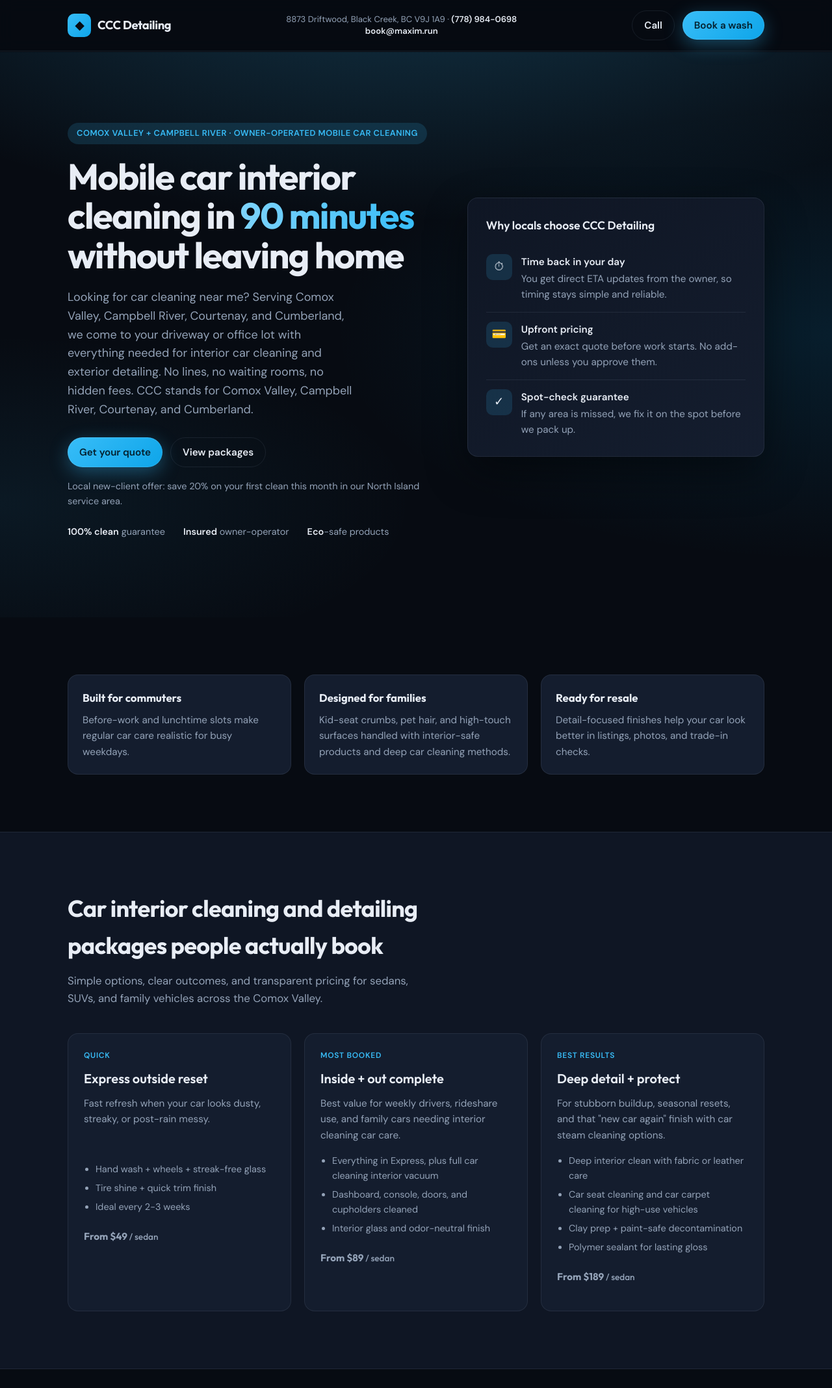
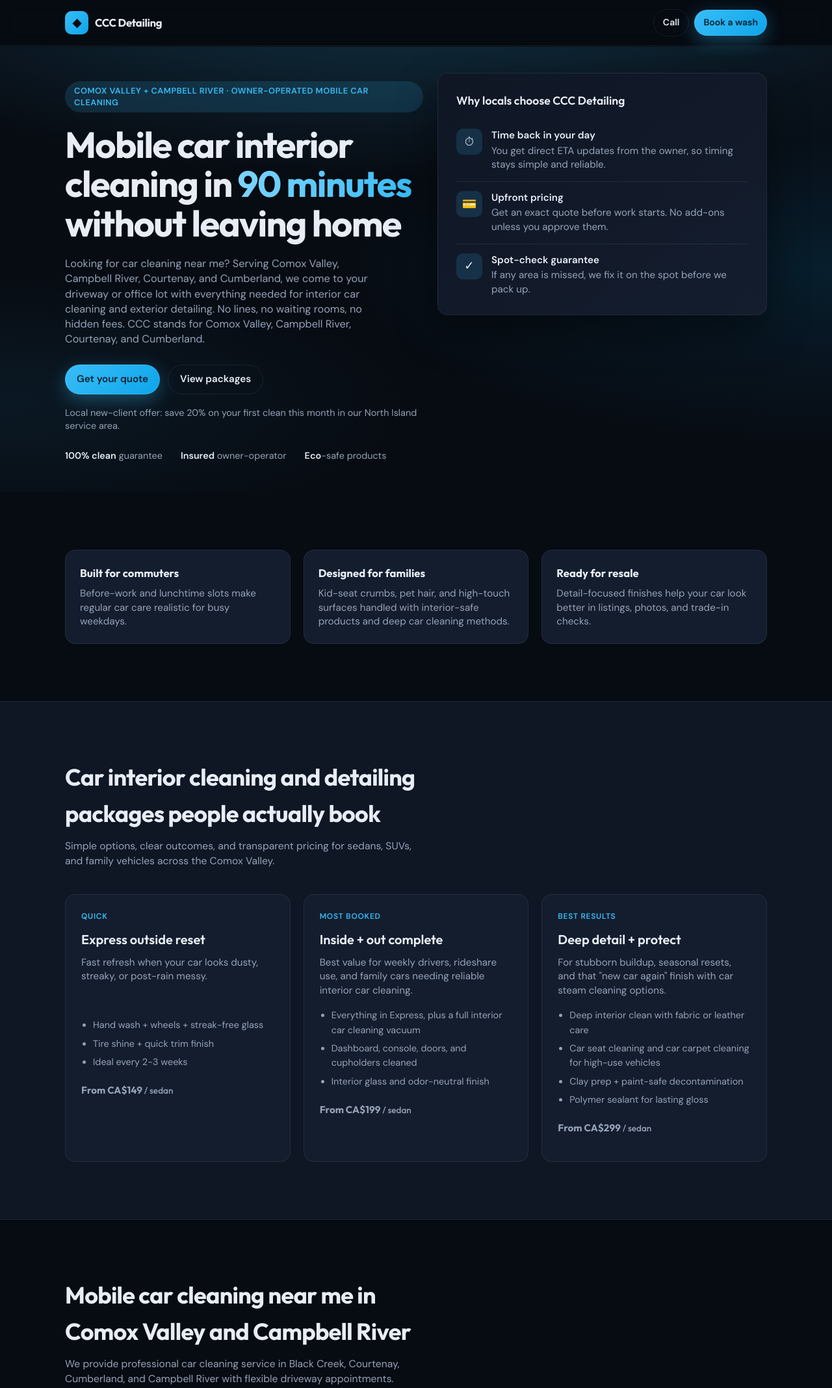
Before and after one commit to magzim21/cleaning-landing-page, a plain HTML site: page index.html in a window 1280 px wide. Shown: the top 2136 px of the page at 65% size. Drawn offline with Linux system fonts and the light colour scheme.

Commit message:
feat: alignments

```diff
--- a/index.html
+++ b/index.html
@@ -42,8 +42,7 @@
           "Car steam cleaning",
           "Car seat cleaning",
           "Car carpet cleaning"
-        ],
-        "url": "https://cccdetailing.ca"
+        ]
       }
     </script>
     <link rel="preconnect" href="https://fonts.googleapis.com">
@@ -82,10 +81,15 @@
         font-family: "DM Sans", system-ui, sans-serif;
         font-optical-sizing: auto;
         font-size: 1rem;
-        line-height: 1.6;
+        line-height: 1.55;
         color: var(--text);
         background: var(--bg-deep);
         -webkit-font-smoothing: antialiased;
+      }
+
+      p {
+        font-size: 0.94rem;
+        line-height: 1.42;
       }
 
       a {
@@ -344,7 +348,7 @@
       }
 
       .hero-lede {
-        font-size: 1.125rem;
+        font-size: 1.02rem;
         color: var(--text-muted);
         max-width: 36ch;
         margin: 0 0 28px;
@@ -490,7 +494,7 @@
       .section-head p {
         margin: 0;
         color: var(--text-muted);
-        font-size: 1.05rem;
+        font-size: 0.98rem;
       }
 
       /* Services */
@@ -711,7 +715,7 @@
         font-weight: 600;
       }
 
-      @media (max-width: 768px) {
+      @media (max-width: 767px) {
         .site-header .inner {
           flex-wrap: wrap;
           justify-content: center;
@@ -753,8 +757,17 @@
           font-size: clamp(1.95rem, 7.6vw, 2.6rem);
         }
 
+        .eyebrow {
+          display: flex;
+          width: fit-content;
+          margin-left: auto;
+          margin-right: auto;
+        }
+
         .hero-lede {
-          font-size: 1rem;
+          font-size: 0.95rem;
+          max-width: none;
+          width: 100%;
           margin-bottom: 20px;
         }
 
@@ -775,6 +788,66 @@
 
         .cta-band {
           padding: 26px 14px;
+        }
+      }
+
+      @media (min-width: 768px) and (max-width: 1280px) {
+        .wrap {
+          padding: 0 20px;
+        }
+
+        .site-header .inner {
+          padding: 14px 20px;
+          gap: 10px;
+        }
+
+        .brand {
+          font-size: 1.05rem;
+        }
+
+        .header-center {
+          display: none;
+        }
+
+        .header-contact {
+          font-size: 0.74rem;
+          line-height: 1.3;
+        }
+
+        .header-contact .line:last-child {
+          display: none;
+        }
+
+        .nav-actions {
+          margin-left: auto;
+          gap: 8px;
+        }
+
+        .nav-actions .btn {
+          padding: 9px 14px;
+          font-size: 0.88rem;
+        }
+
+        .hero {
+          padding: 40px 0 46px;
+        }
+
+        .hero-grid {
+          grid-template-columns: minmax(0, 1fr) minmax(0, 0.92fr);
+          gap: 22px;
+          align-items: start;
+        }
+
+        .hero-lede {
+          max-width: 44ch;
+        }
+
+        .steps {
+          grid-template-columns: repeat(2, minmax(0, 1fr));
+        }
+
+        .steps .step:last-child {
+          grid-column: 1 / -1;
         }
       }
     </style>
@@ -890,18 +963,18 @@
                 <li>Tire shine + quick trim finish</li>
                 <li>Ideal every 2-3 weeks</li>
               </ul>
-              <p class="price">From $49 <small>/ sedan</small></p>
+              <p class="price">From CA$149 <small>/ sedan</small></p>
             </article>
             <article class="card">
               <span class="card-tag">Most booked</span>
               <h3>Inside + out complete</h3>
-              <p>Best value for weekly drivers, rideshare use, and family cars needing interior cleaning car care.</p>
+              <p>Best value for weekly drivers, rideshare use, and family cars needing reliable interior car cleaning.</p>
               <ul class="package-points">
-                <li>Everything in Express, plus full car cleaning interior vacuum</li>
+                <li>Everything in Express, plus a full interior car cleaning vacuum</li>
                 <li>Dashboard, console, doors, and cupholders cleaned</li>
                 <li>Interior glass and odor-neutral finish</li>
               </ul>
-              <p class="price">From $89 <small>/ sedan</small></p>
+              <p class="price">From CA$199 <small>/ sedan</small></p>
             </article>
             <article class="card">
               <span class="card-tag">Best results</span>
@@ -913,7 +986,7 @@
                 <li>Clay prep + paint-safe decontamination</li>
                 <li>Polymer sealant for lasting gloss</li>
               </ul>
-              <p class="price">From $189 <small>/ sedan</small></p>
+              <p class="price">From CA$299 <small>/ sedan</small></p>
             </article>
           </div>
         </div>
```
